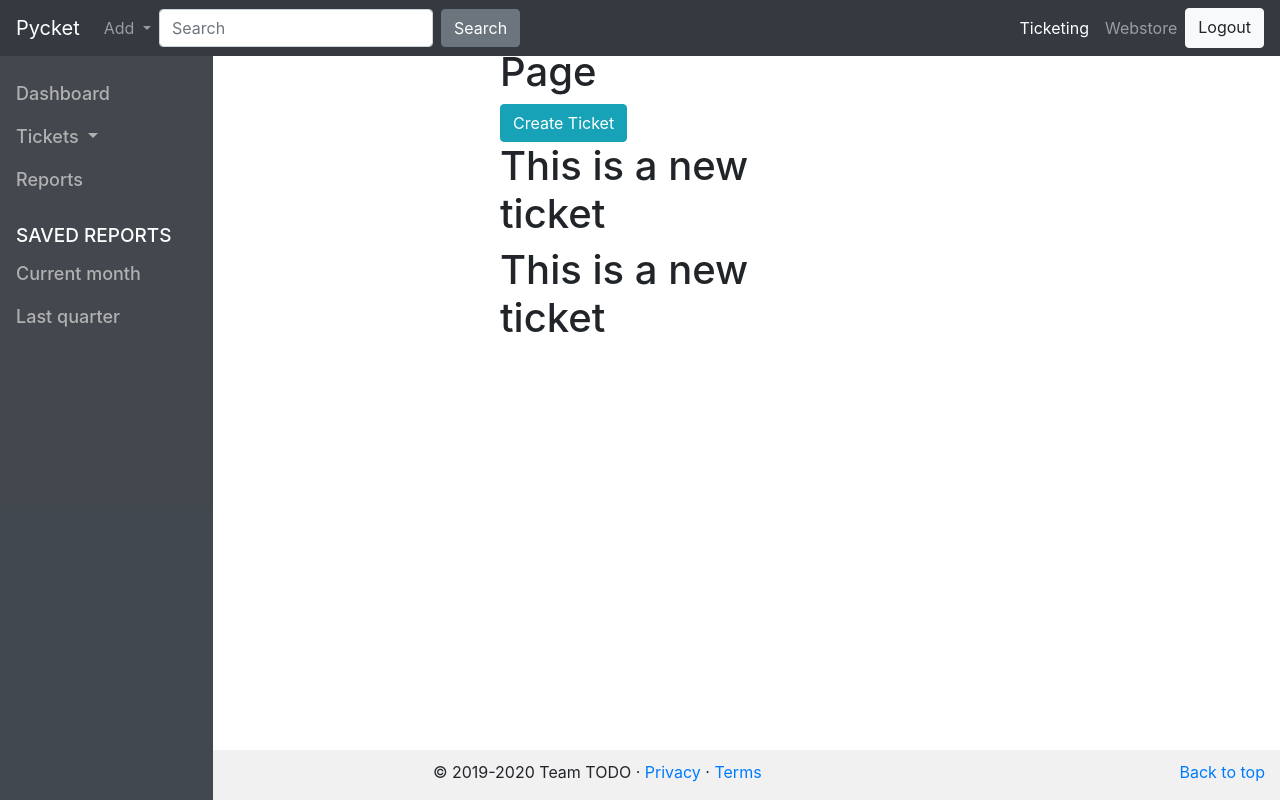
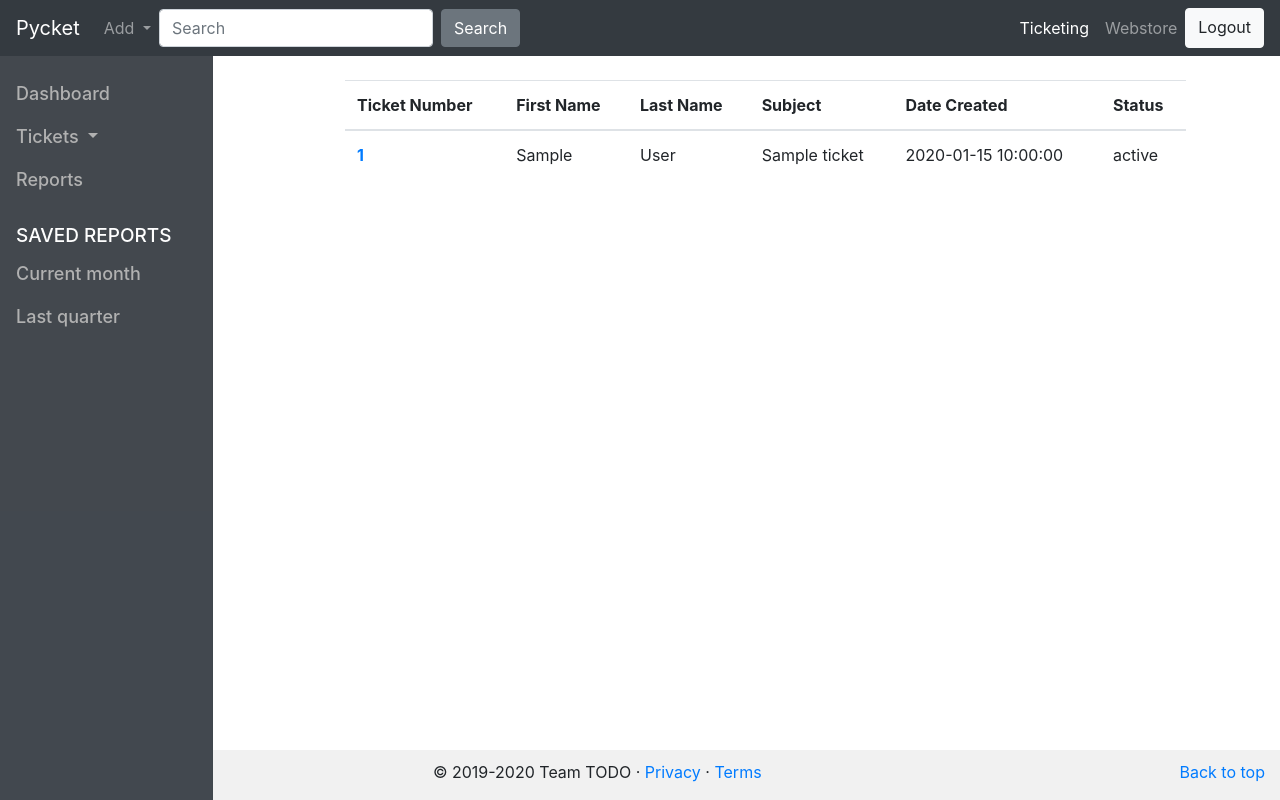
Before and after one commit to AU-CS-499-Spring-2020/Team_TODO, a Flask app: page /ticket/index in a window 1280 px wide. Run offline with Flask 2, Linux system fonts and the light colour scheme; a user stored in the database is signed in; tables that the repository leaves empty hold one stand-in row (values such as "Sample post"); parts of the project's set-up code (start-up, migrations or seed data) failed here and were passed over; some libraries are stand-ins or nearby versions.

Commit message:
table of tickets is now being created, project is essentially complete functionality wise, minor fixes still need to occur

```diff
--- a/Pycket/pycket/models.py
+++ b/Pycket/pycket/models.py
@@ -87,7 +87,7 @@ class Ticket(db.Model):
         return self.firstname
 
     def get_lastname(self):
-        return self.last_name
+        return self.lastname
 
     def get_phone_number(self):
         return self.phone_number
--- a/Pycket/pycket/static/css/app/index.css
+++ b/Pycket/pycket/static/css/app/index.css
@@ -1,3 +1,5 @@
 #content{
-    padding-left: 500px;
+    padding-top: 80px;
+    padding-left: 360px;
+    max-width: 95%;
 }
--- a/Pycket/pycket/templates/ticket/ticket_home.html
+++ b/Pycket/pycket/templates/ticket/ticket_home.html
@@ -6,12 +6,30 @@
 {% endblock %}
 
 {% block content %}
-<div class="col-md-6">
-    <h1>Main Ticket Page</h1>
-    <a class="btn btn-info" href="{{ url_for('ticket.create') }}">Create Ticket</a>
-
+<table class="table">
+  <thead>
+    <tr>
+      <th scope="col">Ticket Number</th>
+      <th scope="col">First Name</th>
+      <th scope="col">Last Name</th>
+      <th scope="col">Subject</th>
+      <th scope="col">Date Created</th>
+      <th scope="col">Status</th>
+    </tr>
+  </thead>
+  <tbody>
     {% for ticket in tickets %}
-    <h1>This is a new ticket</h1>
+    <tr>
+        <th scope="row">
+            <a href="{{ url_for('ticket.update', id=ticket.get_id()) }}">{{ ticket.get_id() }}</a>
+        </th>
+        <td>{{ ticket.get_firstname() }}</td>
+        <td>{{ ticket.get_lastname() }}</td>
+        <td>{{ ticket.get_subject() }}</td>
+        <td>{{ ticket.get_creation_timestamp() }}</td>
+        <td>{{ ticket.get_status() }}</td>
+    </tr>
     {% endfor %}
-</div>
+  </tbody>
+</table>
 {% endblock %}
--- a/Pycket/pycket/ticket.py
+++ b/Pycket/pycket/ticket.py
@@ -15,26 +15,7 @@ bp = Blueprint('ticket', __name__, template_folder='templates/ticket/')
 @bp.route('/ticket/index')
 @login_required
 def index():
-    tickets = [
-        {
-            "id": "1",
-            "firstname": "Dan",
-            "lastname": "Danson",
-            "phone_number": "123456789",
-            "location": "Someplace, Somestate",
-            "Subject": "This is ticket 1",
-            "description": "Please resolve this soon.. :(",
-        },
-        {
-            "id": "2",
-            "firstname": "Jan",
-            "lastname": "Janson",
-            "phone_number": "223456789",
-            "location": "Someplace, Somestate",
-            "Subject": "This is ticket 2",
-            "description": "Please resolve this soon.. :(",
-        }
-    ]
+    tickets = Ticket.query.all()
 
     return render_template('ticket_home.html', tickets=tickets)
 
@@ -60,23 +41,6 @@ def create():
             return redirect(url_for('ticket.index'))
         return render_template('ticket_create.html', title='Create Ticket', form=form)
 
-# @login_required
-# def get_ticket(id, check_author=True):
-#     ticket = get_db().execute(
-#         'SELECT p.id, title, body, created, author_id, username'
-#         ' FROM ticket p JOIN user u ON p.author_id = u.id'
-#         ' WHERE p.id = ?',
-#         (id,)
-#     ).fetchone()
-
-#     if ticket is None:
-#         abort(404, "Ticket id {0} doesn't exist.".format(id))
-
-#     if check_author and ticket['author_id'] != g.user['id']:
-#         abort(403)
-
-#     return ticket
-
 @bp.route('/ticket/<int:id>/update', methods=('GET', 'POST'))
 @login_required
 def update(id):
@@ -89,13 +53,3 @@ def update(id):
             return redirect(url_for('ticket.index'))
 
         return render_template('ticket/ticket_edit.html', form=form, ticket=ticket)
-
-
-@bp.route('/ticket/<int:id>/archive', methods=('POST',))
-@login_required
-def archive(id):
-    get_ticket(id)
-    db = get_db()
-    db.execute('DELETE FROM ticket WHERE id = ?', (id,))
-    db.commit()
-    return redirect(url_for('index'))
```
Also changed, not shown: Pycket/app.db.
